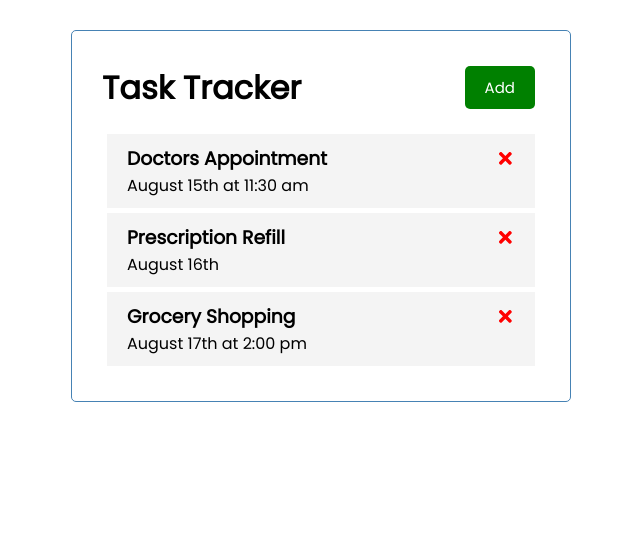
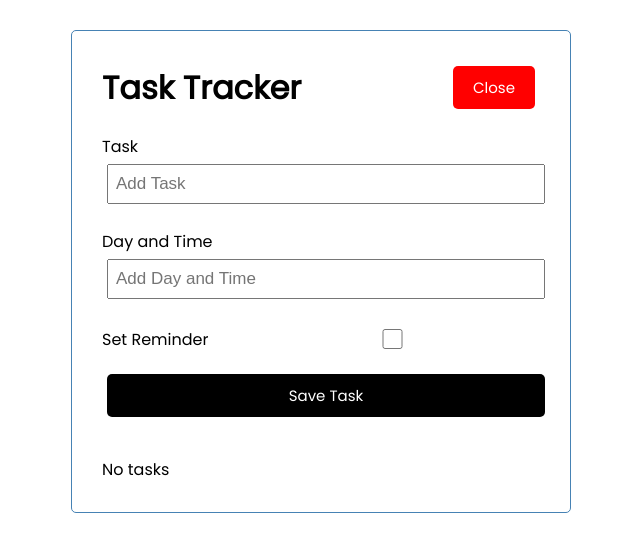
Before and after one commit to TylerIsCoding/React_Task_Tracker, a React (Create React App) app: page / in a window 1280 px wide. Both pictures are taken after a click on the button "Add". Shown: the top 552 px of the page, without its empty margins (319-959 px from the left). Built offline with nearby package versions, Linux system fonts and the light colour scheme.

Commit message:
Added full functionality but it's stored locally on the system with no backend

```diff
--- a/src/App.js
+++ b/src/App.js
@@ -1,39 +1,37 @@
 import Header from "./components/Header";
 import Tasks from "./components/Tasks";
+import AddTask from "./components/AddTask";
 import { useState } from "react";
 
 
 
 function App() {
-  const [tasks, setTasks] = useState([
-    {
-        id: 1,
-        text: "Doctors Appointment",
-        day: "August 15th at 11:30 am",
-        reminder: true,
-    },
-    {
-        id: 2,
-        text: "Prescription Refill",
-        day: "August 16th",
-        reminder: true,
-    },
-    {
-        id: 3,
-        text: "Grocery Shopping",
-        day: "August 17th at 2:00 pm",
-        reminder: false,
-    },
-  ])
+  const [ showAddTask, setShowAddTask ] = useState(false)
+  const [tasks, setTasks] = useState([])
+
+  // Add Task
+  const addTask = (task) => {
+    const id = Math.floor(Math.random() * 10000) + 1
+    const newTask = {id, ...task }
+    setTasks([...tasks, newTask ])
+  }
 
   // Delete Task
   const deleteTask = (id) => {
     setTasks(tasks.filter((task) => task.id !== id))
   }
 
+  // Toggle Reminder
+  const toggleReminder = (id) => {
+    setTasks(tasks.map((task) =>
+      task.id === id ? {...task, reminder: !task.reminder} : task
+    ))
+  }
+
   return <div className="container">
-    <Header />
-    {tasks.length > 0 ? <Tasks tasks={tasks} onDelete={deleteTask}/> : 'No tasks'}
+    <Header onAdd={() => setShowAddTask(!showAddTask)} showAdd={showAddTask}/>
+    {showAddTask && <AddTask onAdd={addTask}/>}
+    {tasks.length > 0 ? <Tasks tasks={tasks} onDelete={deleteTask} onToggle={toggleReminder}/> : 'No tasks'}
   </div>
 }
 
--- /dev/null
+++ b/src/components/AddTask.js
@@ -0,0 +1,56 @@
+import { useState } from "react";
+
+const AddTask = ({ onAdd }) => {
+    const [text, setText] = useState("");
+    const [day, setDay] = useState("");
+    const [reminder, setReminder] = useState(false);
+
+    const onSubmit = (e) => {
+        e.preventDefault();
+        if (!text) {
+            alert("Please add a task");
+            return;
+        }
+
+        onAdd({ text, day, reminder });
+
+        setText("");
+        setDay("");
+        setReminder(false);
+    };
+
+    return (
+        <form className="add-form" onSubmit={onSubmit}>
+            <div className="form-control">
+                <label>Task</label>
+                <input
+                    type="text"
+                    placeholder="Add Task"
+                    value={text}
+                    onChange={(e) => setText(e.target.value)}
+                />
+            </div>
+            <div className="form-control">
+                <label>Day and Time</label>
+                <input
+                    type="text"
+                    placeholder="Add Day and Time"
+                    value={day}
+                    onChange={(e) => setDay(e.target.value)}
+                />
+            </div>
+            <div className="form-control form-control-check">
+                <label>Set Reminder</label>
+                <input
+                    type="checkbox"
+                    checked={reminder}
+                    value={reminder}
+                    onChange={(e) => setReminder(e.currentTarget.checked)}
+                />
+            </div>
+            <input type="submit" value="Save Task" className="btn btn-block" />
+        </form>
+    );
+};
+
+export default AddTask;
--- a/src/components/Header.js
+++ b/src/components/Header.js
@@ -1,14 +1,15 @@
 import PropTypes from "prop-types";
 import Button from "./Button";
 
-const Header = ({ title }) => {
-    const onClick = () => {
-        console.log("click");
-    };
+const Header = ({ title, onAdd, showAdd }) => {
     return (
         <header className="header">
             <h1>{title}</h1>
-            <Button color="green" text="Add" onClick={onClick} />
+            <Button
+                color={showAdd ? "red" : "green"}
+                text={showAdd ? "Close" : "Add"}
+                onClick={onAdd}
+            />
         </header>
     );
 };
--- a/src/components/Task.js
+++ b/src/components/Task.js
@@ -1,8 +1,13 @@
 import { FaTimes } from "react-icons/fa";
 
-const Task = ({ task, onDelete }) => {
+const Task = ({ task, onDelete, onToggle }) => {
     return (
-        <div className="task">
+        <div
+            className={`task ${task.reminder ? "reminder" : ""}`}
+            onDoubleClick={() => {
+                onToggle(task.id);
+            }}
+        >
             <h3 key={task.id}>
                 {task.text}{" "}
                 <FaTimes
--- a/src/components/Tasks.js
+++ b/src/components/Tasks.js
@@ -1,10 +1,15 @@
 import Task from "./Task";
 
-const Tasks = ({ tasks, onDelete }) => {
+const Tasks = ({ tasks, onDelete, onToggle }) => {
     return (
         <>
             {tasks.map((task) => (
-                <Task key={task.id} task={task} onDelete={onDelete} />
+                <Task
+                    key={task.id}
+                    task={task}
+                    onDelete={onDelete}
+                    onToggle={onToggle}
+                />
             ))}
         </>
     );
--- a/src/index.css
+++ b/src/index.css
@@ -58,6 +58,7 @@
     background: #f4f4f4;
     margin: 5px;
     padding: 10px 20px;
+    cursor: pointer;
 }
 
 .task.reminder {
```
